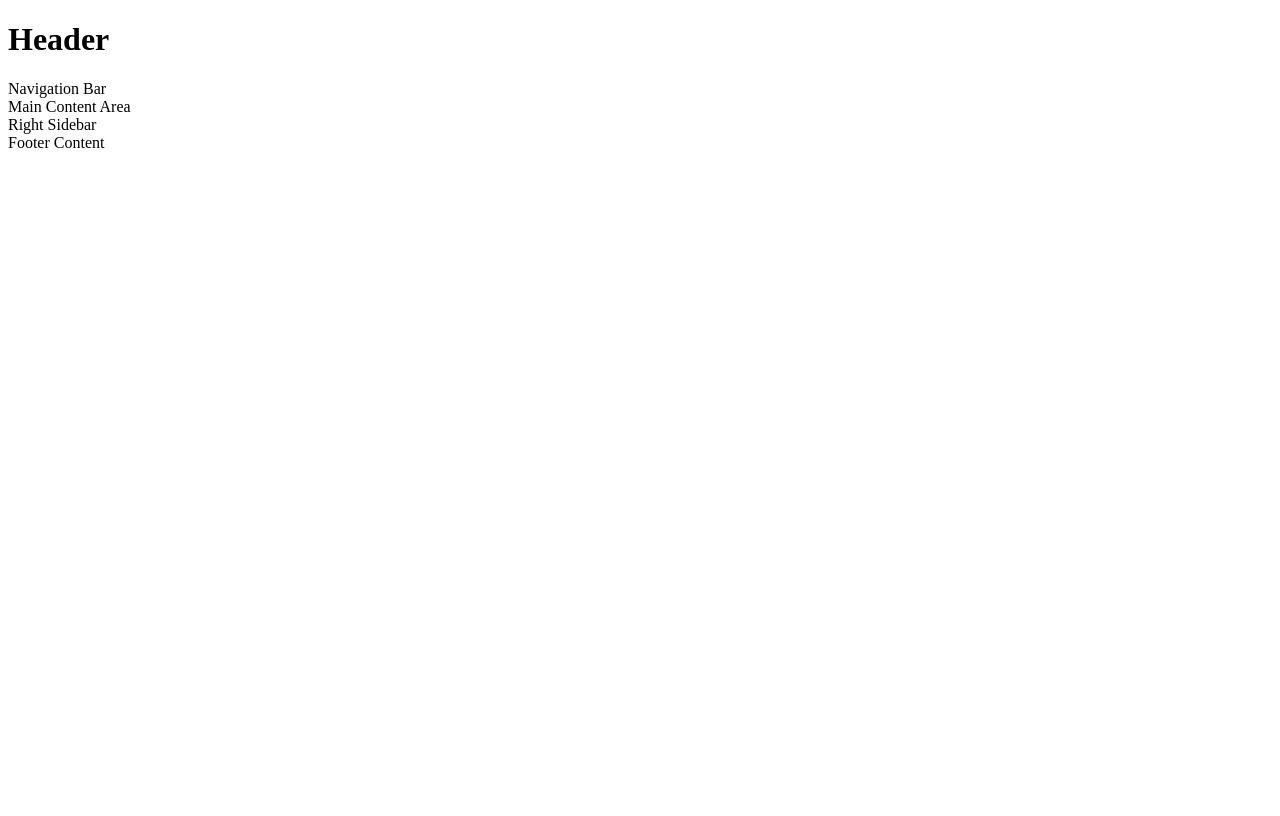
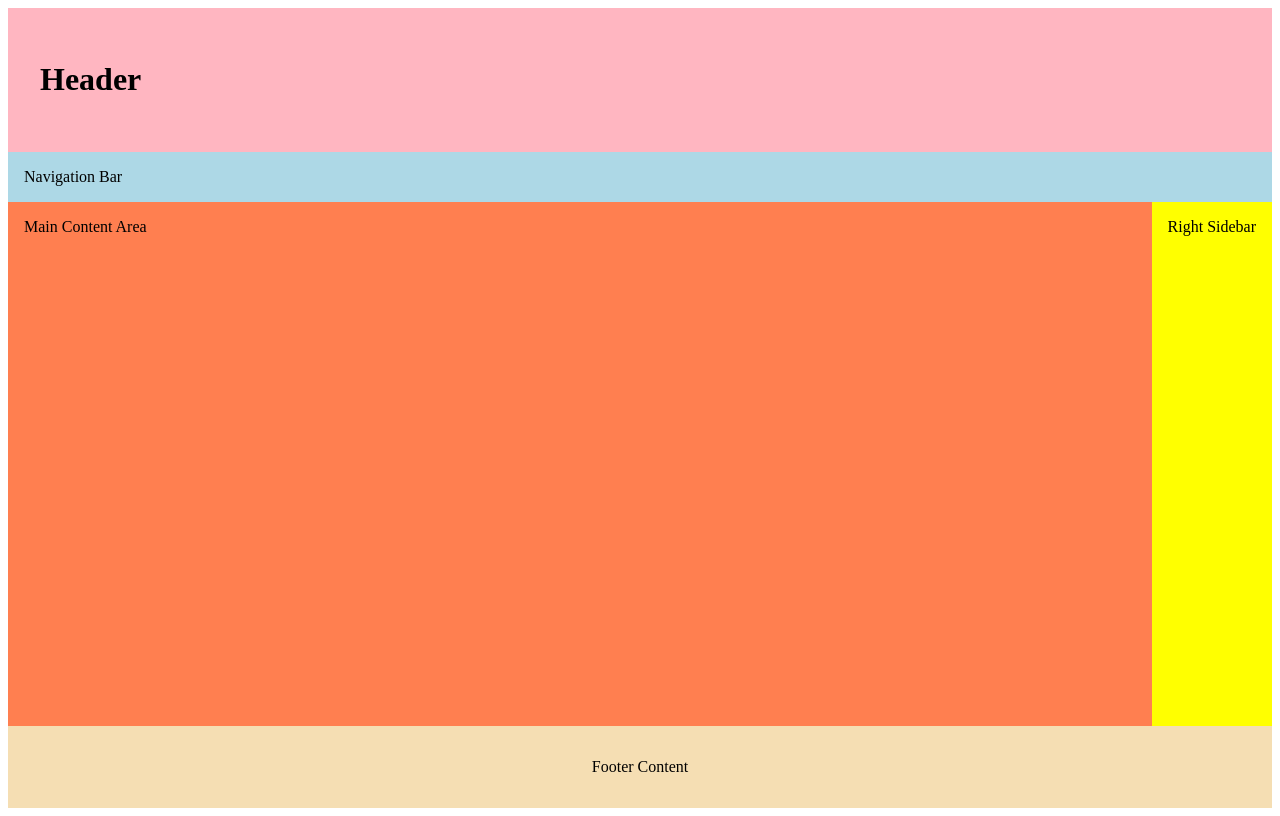
Before and after one commit to TheJStar/wdd230, a plain HTML site: page week01/holygrail.html in a window 1280 px wide. Drawn offline with Linux system fonts and the light colour scheme; the site is published under a folder, as on GitHub Pages, so addresses that start at the root find nothing.

Commit message:
fixed style sheets holygrail w01

```diff
--- a/week01/holygrail.html
+++ b/week01/holygrail.html
@@ -4,7 +4,7 @@
     <meta charset="UTF-8">
     <meta name="viewport" content="width=device-width, initial-scale=1.0">
     <title>Document</title>
-    <link rel="stylesheet" href="/week01/styles/holygrail.css">
+    <link rel="stylesheet" href="styles/holygrail.css">
 </head>
 <body>
     <header>
```
